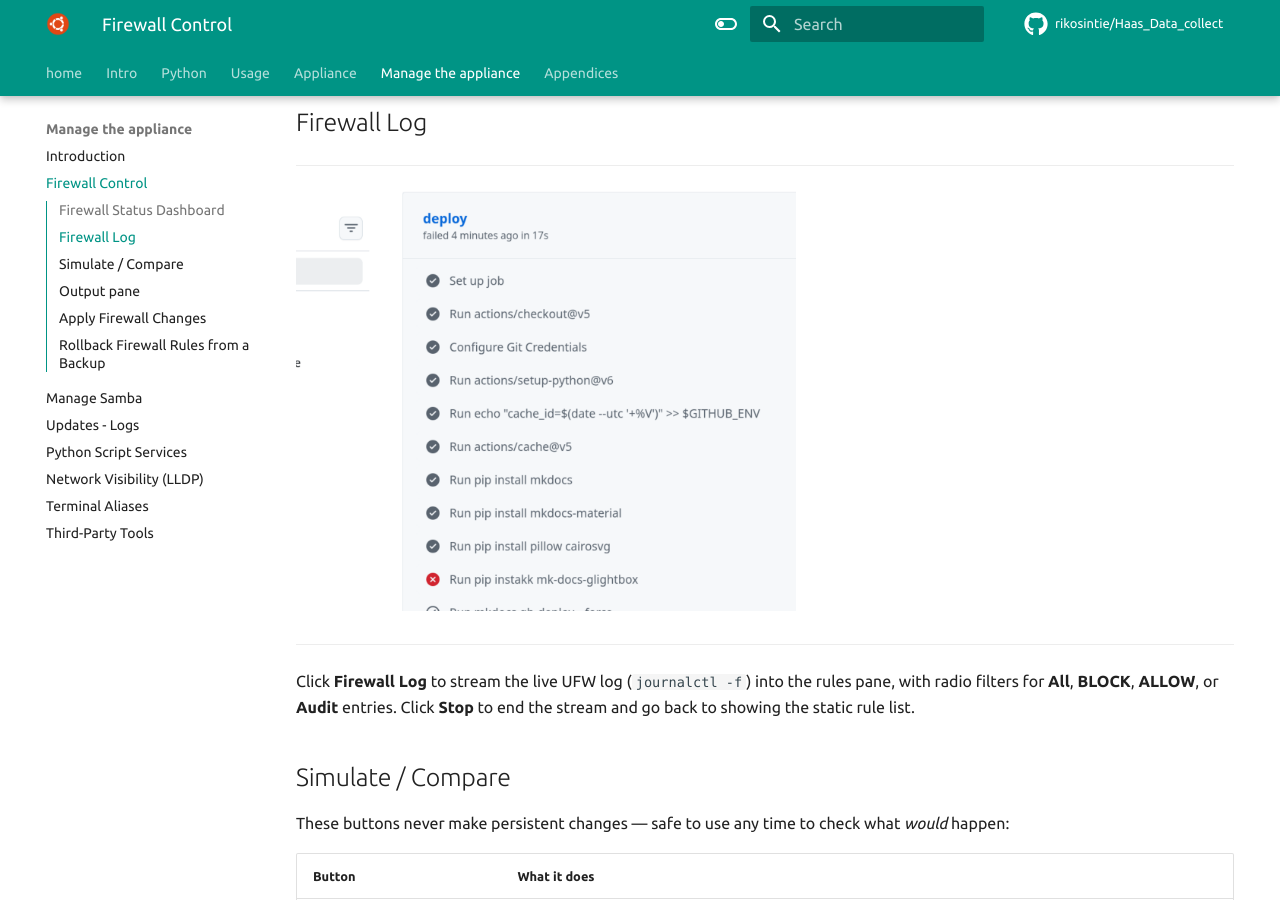
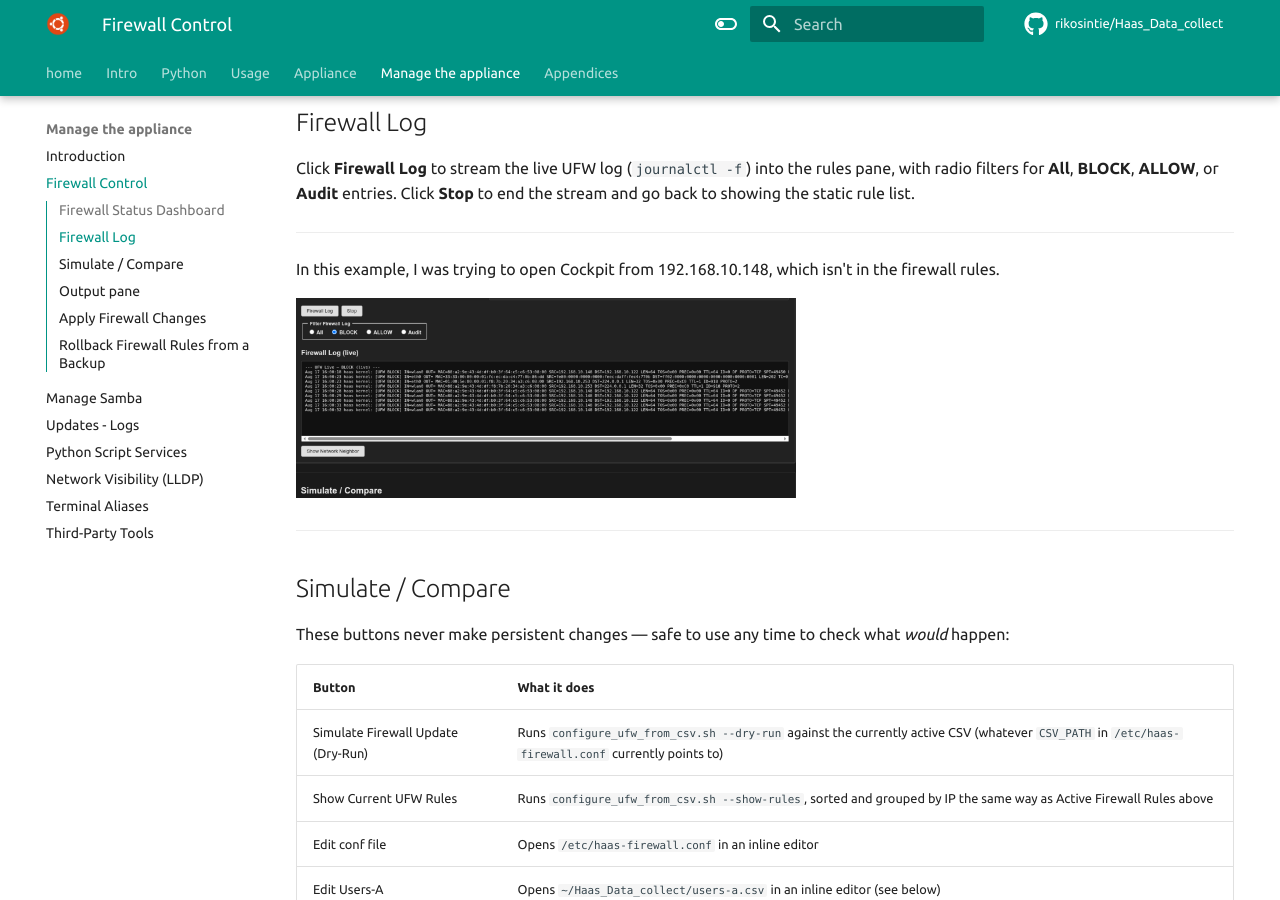
Before and after one commit to rikosintie/Haas_Data_collect, an MkDocs documentation site: the page built from docs/manage_the_appliance/firewall.md, in a window 1280 px wide and 900 px high, scrolled down 2379 px. Built offline with MkDocs 1.6.1 and Material for MkDocs 9.7.7, drawn with Linux system fonts in a browser that asks for light colours; some web fonts are replaced; comment, search, counter and statistics services are not loaded.

Commit message:
Git Title: docs/manage_the_appliance/firewall.md: Updated log image

```diff
--- a/docs/manage_the_appliance/firewall.md
+++ b/docs/manage_the_appliance/firewall.md
@@ -76,16 +76,17 @@ At the top of the page:
 
 ## Firewall Log
 
+Click **Firewall Log** to stream the live UFW log (`journalctl -f`) into the
+rules pane, with radio filters for **All**, **BLOCK**, **ALLOW**, or
+**Audit** entries. Click **Stop** to end the stream and go back to showing
+the static rule list.
+
 ----------------------------------------------------------------
+In this example, I was trying to open Cockpit from 192.168.10.148, which isn't in the firewall rules.
 
 ![screenshot](./img/firewall-logs.png){ width="500"}
 
 ----------------------------------------------------------------
-
-Click **Firewall Log** to stream the live UFW log (`journalctl -f`) into the
-rules pane, with radio filters for **All**, **BLOCK**, **ALLOW**, or
-**Audit** entries. Click **Stop** to end the stream and go back to showing
-the static rule list.
 
 ## Simulate / Compare
 
```
Also changed, not shown: docs/manage_the_appliance/img/firewall-logs.png.
